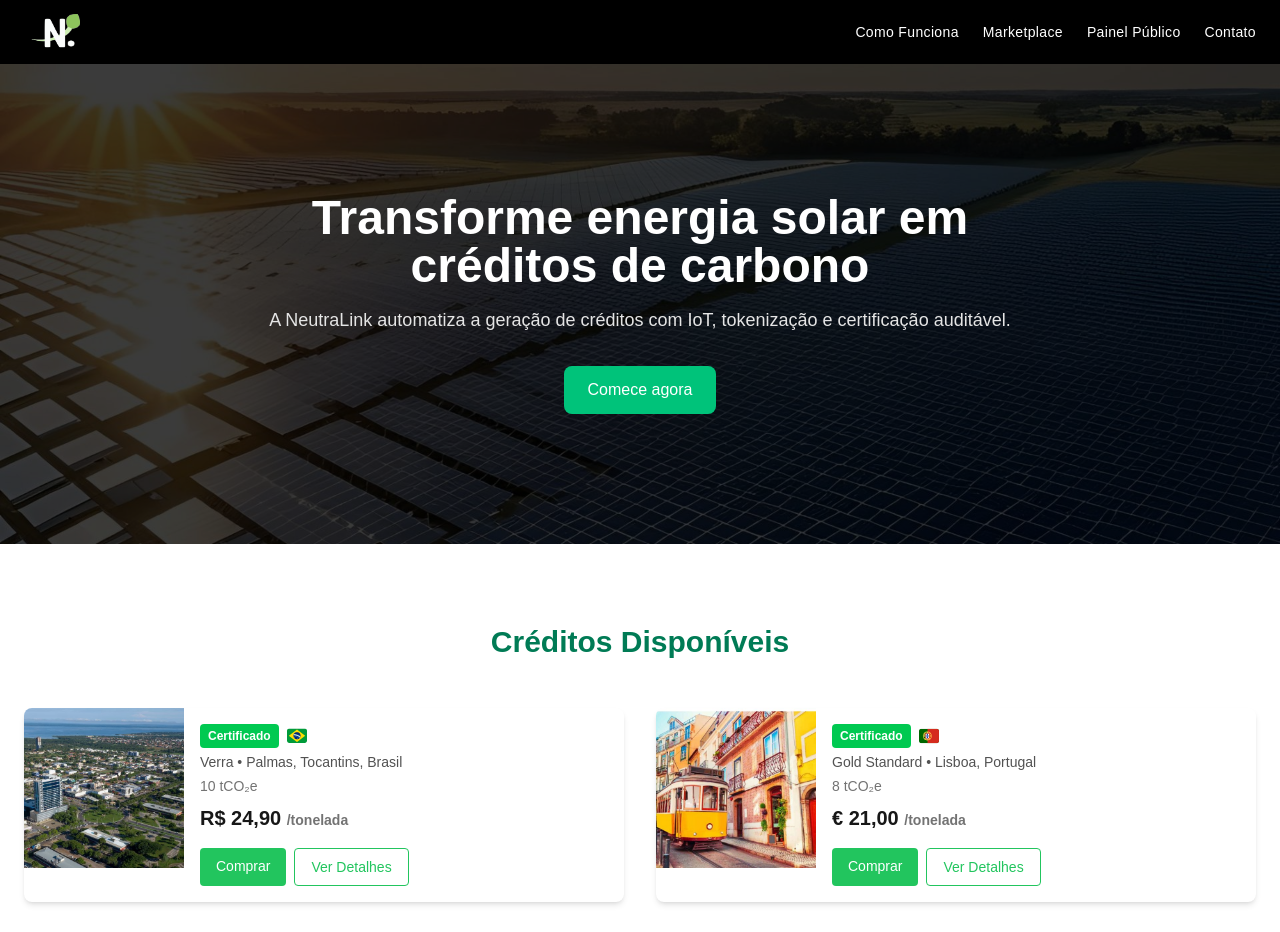
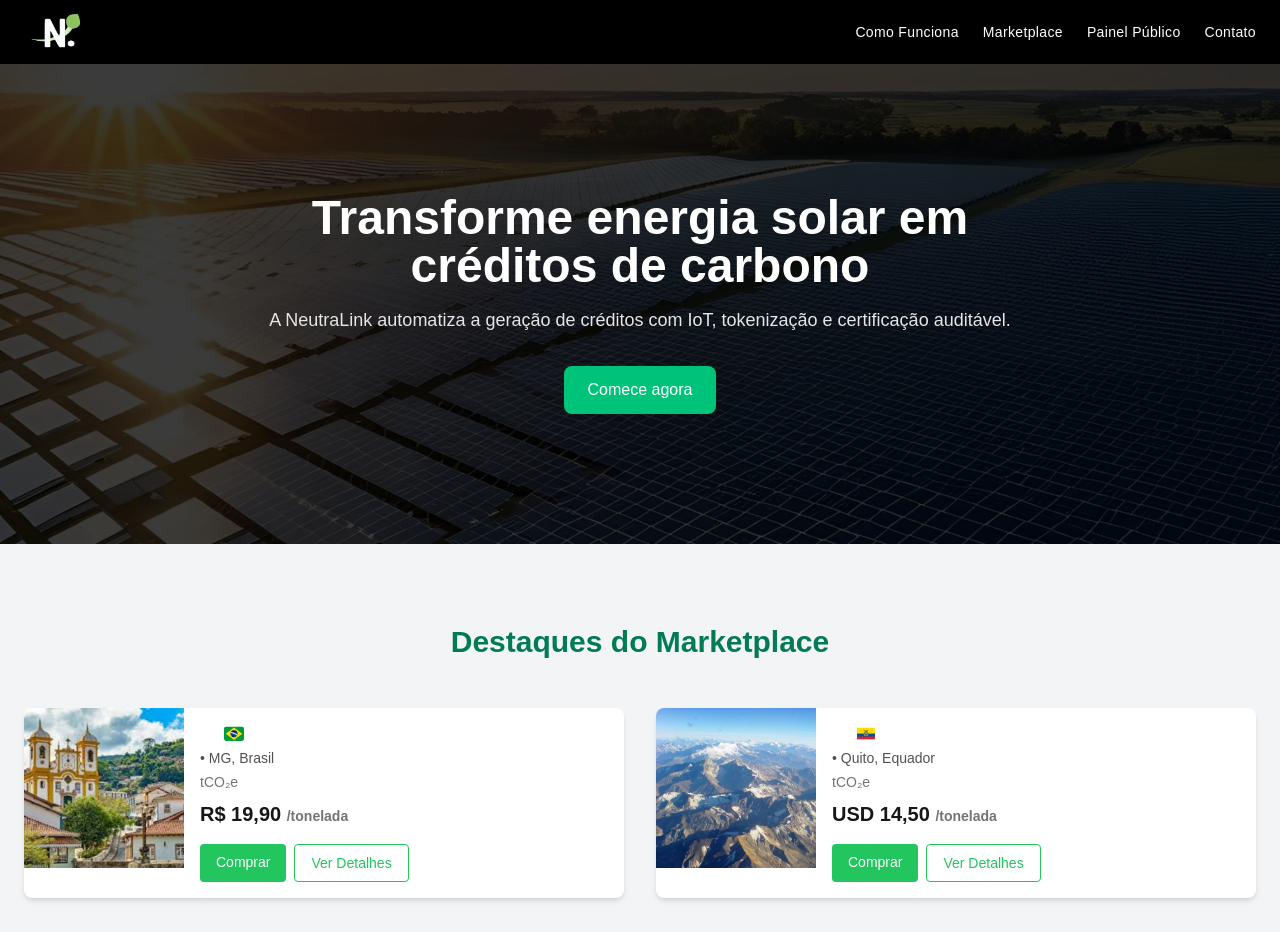
Before and after one commit to neutralink/neutralink-website, a Next.js app: page / in a window 1280 px wide. Shown: the top 932 px of the page. Built offline with nearby package versions, Linux system fonts and the light colour scheme.

Commit message:
Adiciona imagens e atualizações com componentes reutilizáveis para a Home

```diff
--- a/src/app/page.tsx
+++ b/src/app/page.tsx
@@ -3,6 +3,8 @@
 import Image from 'next/image'
 import { useState, useEffect } from 'react'
 import { motion } from 'framer-motion'
+import { CreditCard } from '@/components/CreditCard'
+
 
 export default function Home() {
   const [isMobile, setIsMobile] = useState(false)
@@ -100,6 +102,35 @@ export default function Home() {
           </motion.a>
         </motion.div>
       </motion.section>
+
+      {/* DESTAQUES DO MARKETPLACE */}
+<section className="w-full px-6 py-20 bg-gray-100 text-center">
+  <h3 className="text-3xl font-bold text-[#007B55] mb-12">Destaques do Marketplace</h3>
+
+  <div className="grid gap-8 sm:grid-cols-2 lg:grid-cols-2 max-w-7xl mx-auto">
+    <CreditCard
+      title="Projeto Solar Minas"
+      location="MG, Brasil"
+      flag="/flags/br.svg"
+      image="/cards/minas.jpg"
+      volume="5 tCO₂e"
+      price="R$ 19,90"
+      certified
+      detailsUrl="/projeto/minas"
+    />
+    <CreditCard
+      title="EcoAndes"
+      location="Quito, Equador"
+      flag="/flags/ec.svg"
+      image="/cards/andes.jpg"
+      volume="6 tCO₂e"
+      price="USD 14,50"
+      certified={false}
+      detailsUrl="/projeto/andes"
+    />
+  </div>
+</section>
+
 
 {/* CRÉDITOS DISPONÍVEIS */}
 <section id="creditos" className="w-full px-6 py-20 bg-white text-center">
--- /dev/null
+++ b/src/components/CreditCard.tsx
@@ -0,0 +1,53 @@
+// src/components/CreditCard.tsx
+'use client'
+
+import Image from 'next/image'
+
+interface CreditCardProps {
+  image: string
+  location: string
+  certifier: string
+  flag: string
+  amount: number
+  price: string
+  currency: string
+  badge: 'Certificado' | 'Pré-certificado'
+  badgeColor: string
+  href: string
+}
+
+export function CreditCard({
+  image,
+  location,
+  certifier,
+  flag,
+  amount,
+  price,
+  currency,
+  badge,
+  badgeColor,
+  href,
+}: CreditCardProps) {
+  return (
+    <div className="flex bg-white shadow-md rounded-lg overflow-hidden">
+      <div className="w-40 h-40 flex-shrink-0">
+        <Image src={image} alt={location} width={160} height={160} className="object-cover w-full h-full" />
+      </div>
+      <div className="flex flex-col justify-between p-4 flex-1 text-left">
+        <div className="flex items-center gap-2 mb-1">
+          <span className={`text-white text-xs font-semibold px-2 py-1 rounded ${badgeColor}`}>
+            {badge}
+          </span>
+          <Image src={flag} alt={location} width={20} height={14} />
+        </div>
+        <p className="text-sm text-neutral-600">{certifier} • {location}</p>
+        <p className="text-sm text-neutral-500 mt-1">{amount} tCO₂e</p>
+        <p className="text-xl font-semibold text-neutral-900 mt-2">{currency} {price} <span className="text-sm text-neutral-500">/tonelada</span></p>
+        <div className="flex gap-2 mt-4">
+          <a href="#comprar" className="bg-[#22C55E] text-white text-sm px-4 py-2 rounded hover:bg-[#16a34a] transition">Comprar</a>
+          <a href={href} className="bg-white border border-[#22C55E] text-[#22C55E] text-sm px-4 py-2 rounded hover:bg-[#f0fdf4] transition">Ver Detalhes</a>
+        </div>
+      </div>
+    </div>
+  )
+}
--- /dev/null
+++ b/src/components/StepCard.tsx
@@ -0,0 +1,24 @@
+'use client'
+import Image from 'next/image'
+
+interface StepCardProps {
+  image: string
+  etapa: string
+  titulo: string
+  texto: string
+}
+
+export function StepCard({ image, etapa, titulo, texto }: StepCardProps) {
+  return (
+    <div className="flex flex-col md:flex-row bg-white shadow-md rounded-lg overflow-hidden">
+      <div className="md:w-2/5 w-full">
+        <Image src={image} alt={titulo} width={640} height={480} className="h-full w-full object-cover" />
+      </div>
+      <div className="p-6 md:w-3/5 w-full flex flex-col justify-center">
+        <p className="text-sm font-bold uppercase text-[#00C37A] mb-2">{etapa}</p>
+        <h4 className="text-xl font-semibold mb-2">{titulo}</h4>
+        <p className="text-neutral-600">{texto}</p>
+      </div>
+    </div>
+  )
+}
```
